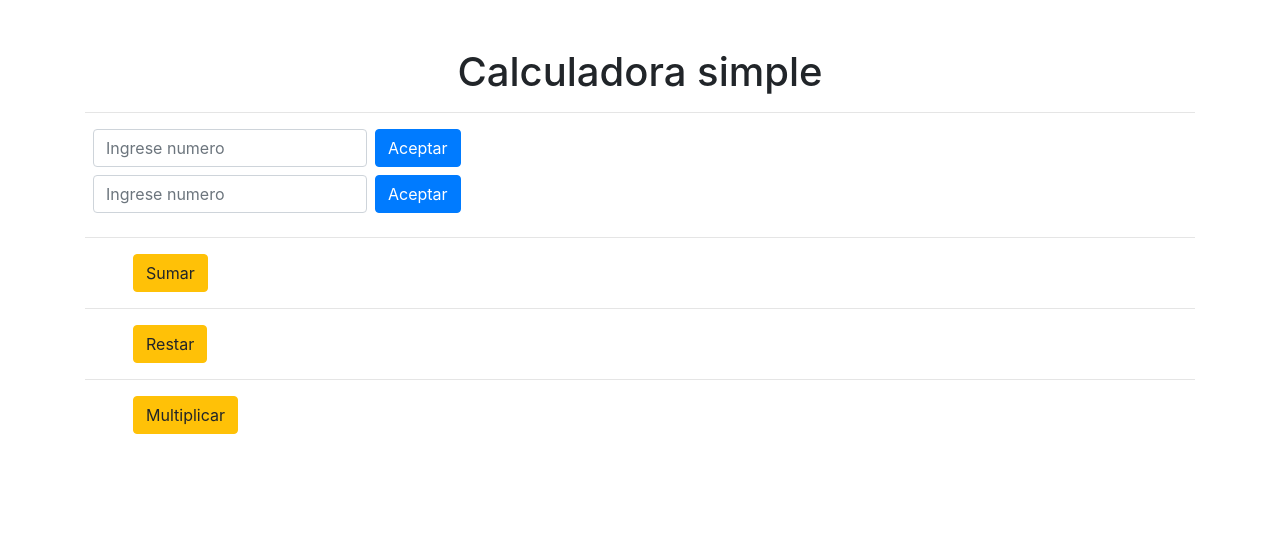
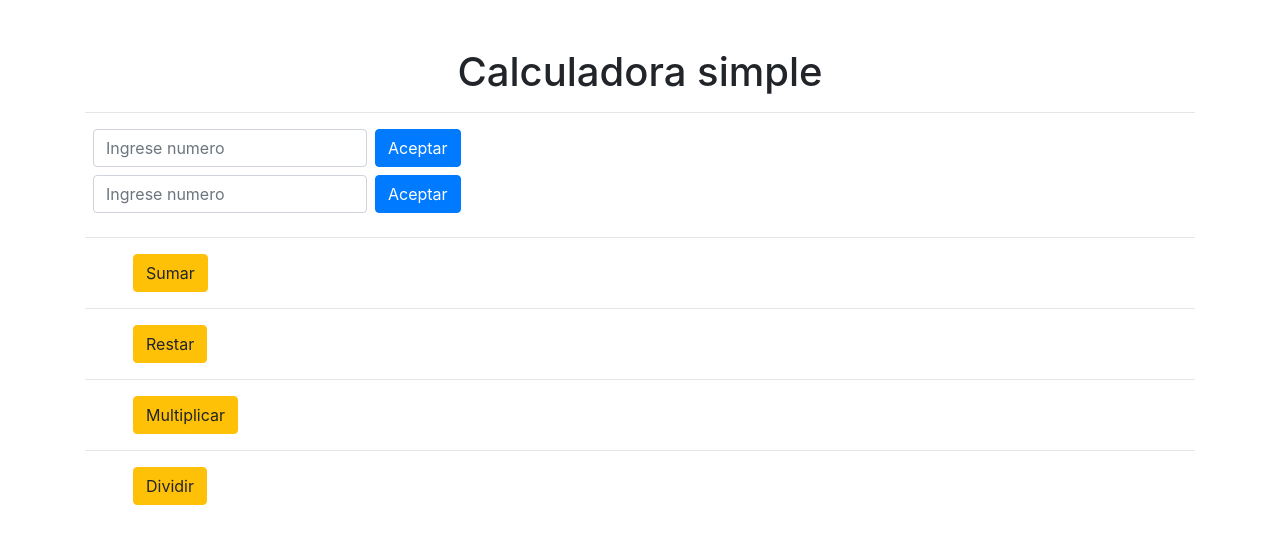
Before and after one commit to FefaH/Calculadora, a React (Create React App) app: page / in a window 1280 px wide. Shown: the top 544 px of the page. Built offline with nearby package versions, Linux system fonts and the light colour scheme.

Commit message:
Asignando boton de dividir

```diff
--- a/src/App.jsx
+++ b/src/App.jsx
@@ -24,6 +24,10 @@ function App() {
     }
     const multiplicarDatos = () => {
       resultado = parseInt(primerNumero) * parseInt(segundoNumero)
+      console.log(resultado)
+    }
+    const dividirDatos = () => {
+      resultado = parseInt(primerNumero) / parseInt(segundoNumero)
       console.log(resultado)
     }
 
@@ -81,6 +85,14 @@ function App() {
           </div>
         </form>
 
+        <hr/>
+        <form onSubmit = {dividirDatos}>
+          <div className = "form-inline">
+
+            <button type = "button" className = "btn btn-warning float-right mx-5" onClick = {() => dividirDatos()}>Dividir</button>
+          </div>
+        </form>
+
     </div>
 
   );
```
